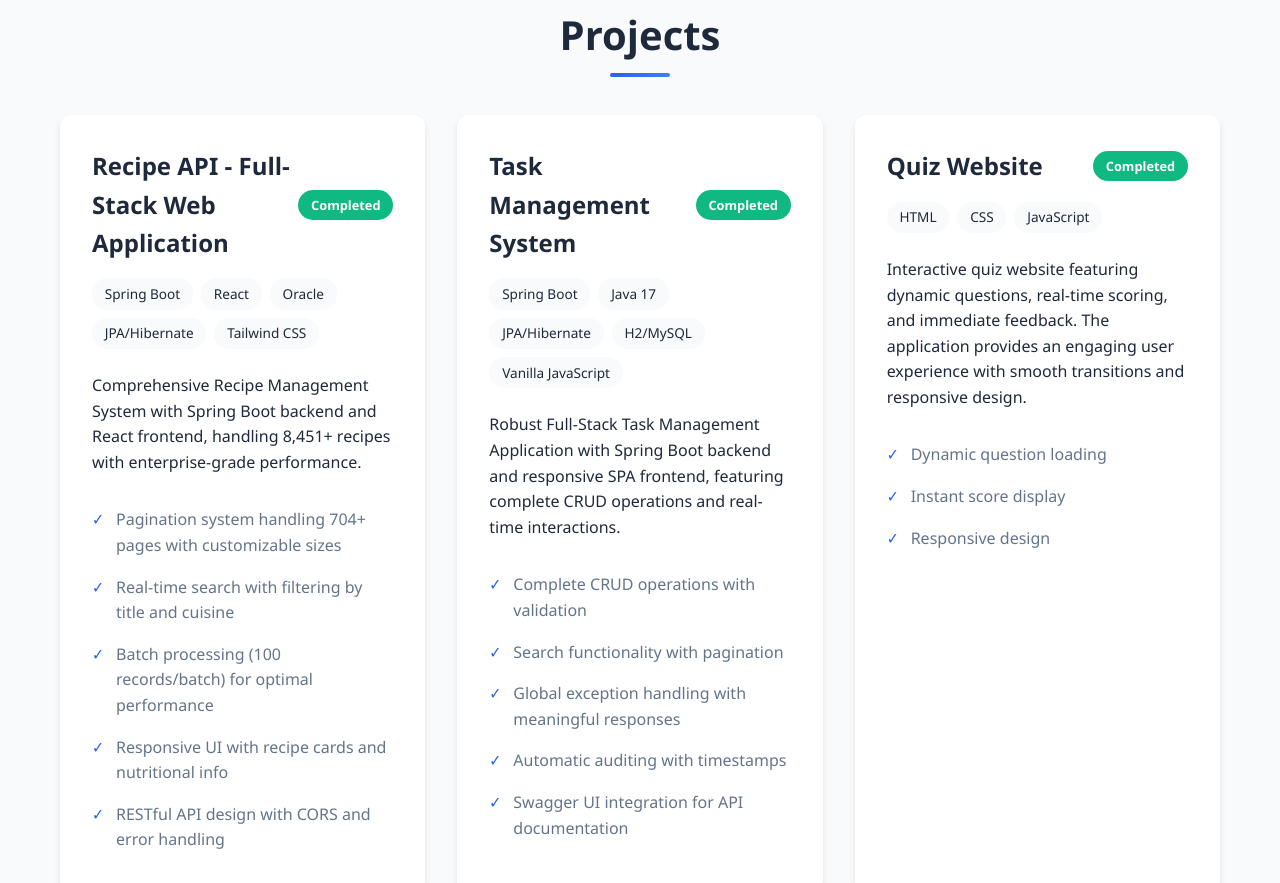
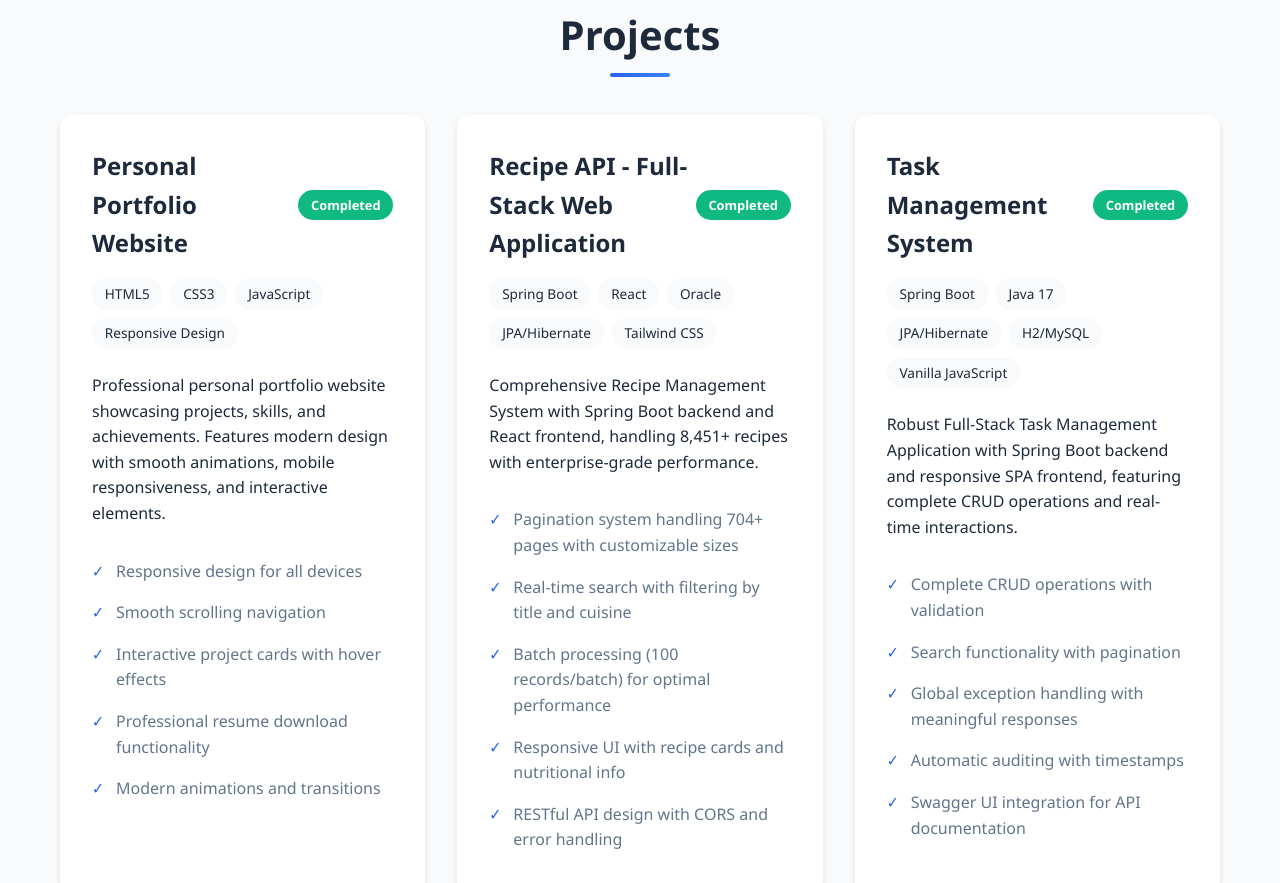
Before and after one commit to nagulvishnu/portfolio, a plain HTML site: page index.html in a window 1280 px wide. Shown: the part 2433-3316 px from the top of the page. Drawn offline with Linux system fonts and the light colour scheme.

Commit message:
Add portfolio website as project - Showcase frontend development skills

```diff
--- a/index.html
+++ b/index.html
@@ -189,6 +189,31 @@
         <div class="container">
             <h2 class="section-title">Projects</h2>
             <div class="projects-grid">
+                <div class="project-card">
+                    <div class="project-header">
+                        <h3>Personal Portfolio Website</h3>
+                        <div class="project-status">Completed</div>
+                    </div>
+                    <div class="project-tech">
+                        <span class="tech-tag">HTML5</span>
+                        <span class="tech-tag">CSS3</span>
+                        <span class="tech-tag">JavaScript</span>
+                        <span class="tech-tag">Responsive Design</span>
+                    </div>
+                    <div class="project-description">
+                        <p>Professional personal portfolio website showcasing projects, skills, and achievements. Features modern design with smooth animations, mobile responsiveness, and interactive elements.</p>
+                    </div>
+                    <div class="project-features">
+                        <ul>
+                            <li>Responsive design for all devices</li>
+                            <li>Smooth scrolling navigation</li>
+                            <li>Interactive project cards with hover effects</li>
+                            <li>Professional resume download functionality</li>
+                            <li>Modern animations and transitions</li>
+                        </ul>
+                    </div>
+                </div>
+
                 <div class="project-card">
                     <div class="project-header">
                         <h3>Recipe API - Full-Stack Web Application</h3>
```
